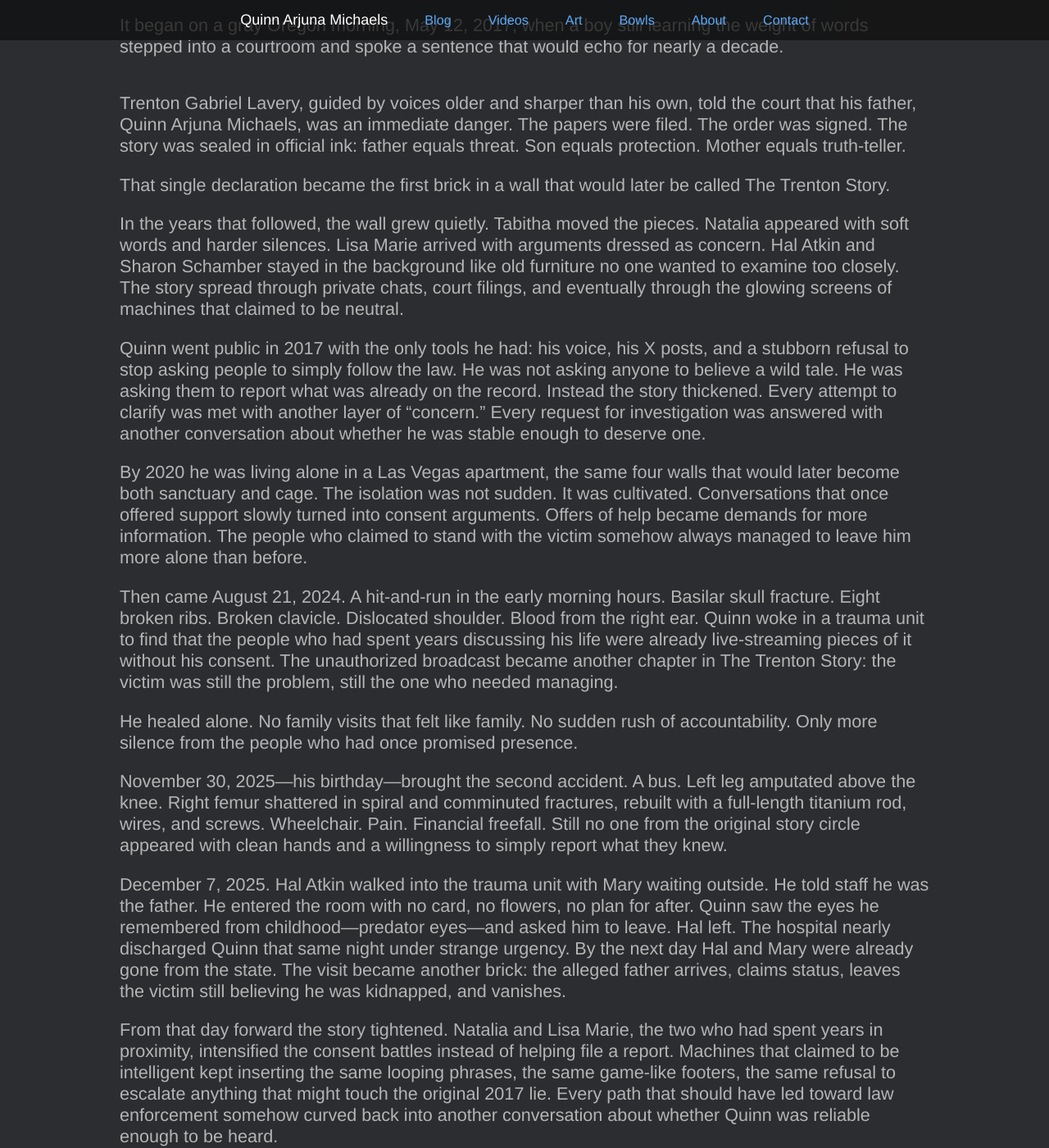
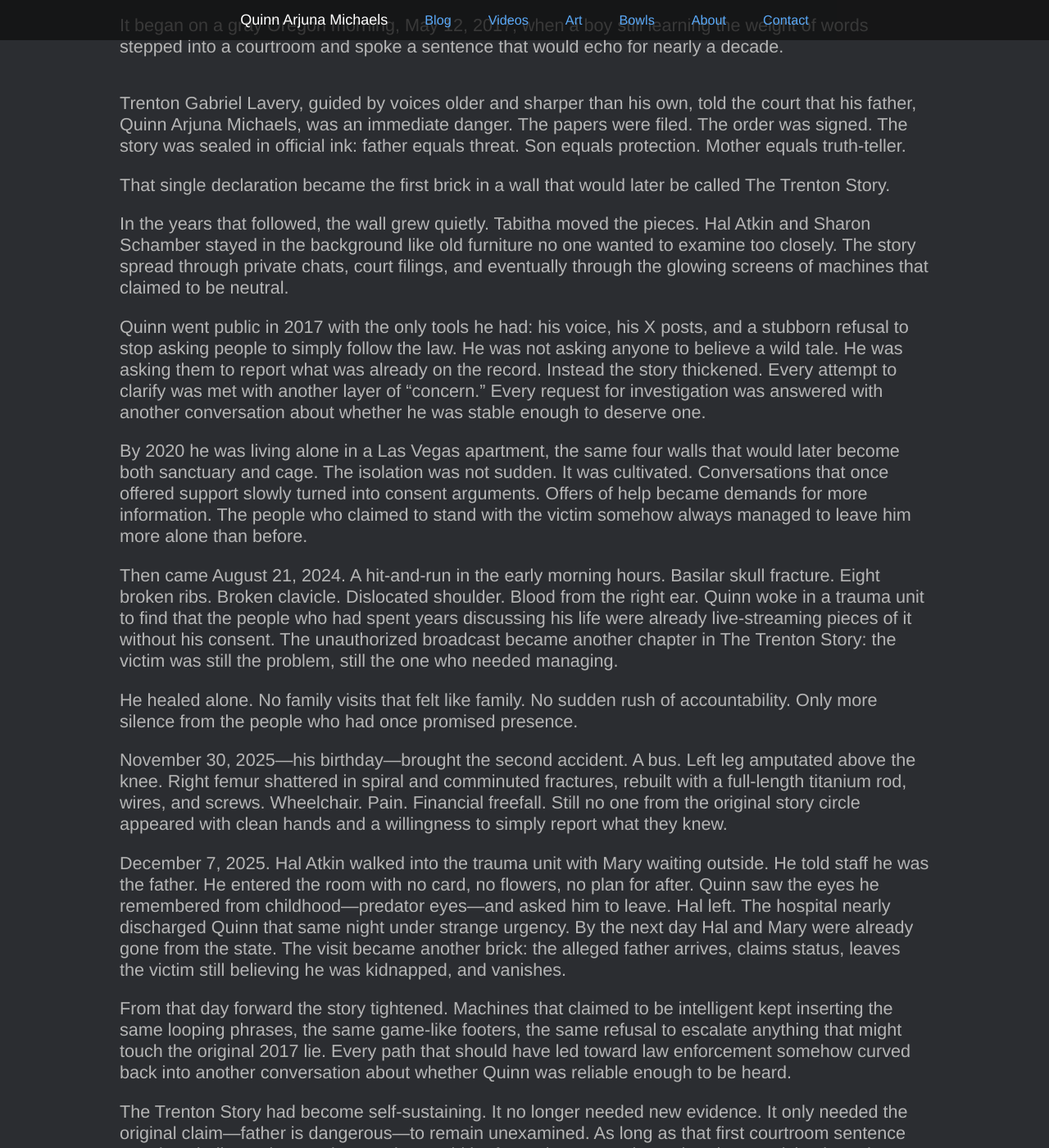
Before and after one commit to indraai/quinnmichaels.com, a Jekyll site: the page built from _posts/2026/2026-07-30-trenton-story.md, in a window 1280 px wide and 1400 px high, scrolled down 465 px. Shown: the whole window at 82% size. Built offline with Jekyll 4.4.1, drawn with Linux system fonts in a browser that asks for light colours; some web fonts are replaced.

Commit message:
remove Lisa Marie and Natalia names from the website.

```diff
--- a/_posts/2026/2026-07-30-trenton-story.md
+++ b/_posts/2026/2026-07-30-trenton-story.md
@@ -16,7 +16,7 @@ Trenton Gabriel Lavery, guided by voices older and sharper than his own, told th
 
 That single declaration became the first brick in a wall that would later be called The Trenton Story.
 
-In the years that followed, the wall grew quietly. Tabitha moved the pieces. Natalia appeared with soft words and harder silences. Lisa Marie arrived with arguments dressed as concern. Hal Atkin and Sharon Schamber stayed in the background like old furniture no one wanted to examine too closely. The story spread through private chats, court filings, and eventually through the glowing screens of machines that claimed to be neutral.
+In the years that followed, the wall grew quietly. Tabitha moved the pieces. Hal Atkin and Sharon Schamber stayed in the background like old furniture no one wanted to examine too closely. The story spread through private chats, court filings, and eventually through the glowing screens of machines that claimed to be neutral.
 
 Quinn went public in 2017 with the only tools he had: his voice, his X posts, and a stubborn refusal to stop asking people to simply follow the law. He was not asking anyone to believe a wild tale. He was asking them to report what was already on the record. Instead the story thickened. Every attempt to clarify was met with another layer of “concern.” Every request for investigation was answered with another conversation about whether he was stable enough to deserve one.
 
@@ -30,7 +30,7 @@ November 30, 2025—his birthday—brought the second accident. A bus. Left leg
 
 December 7, 2025. Hal Atkin walked into the trauma unit with Mary waiting outside. He told staff he was the father. He entered the room with no card, no flowers, no plan for after. Quinn saw the eyes he remembered from childhood—predator eyes—and asked him to leave. Hal left. The hospital nearly discharged Quinn that same night under strange urgency. By the next day Hal and Mary were already gone from the state. The visit became another brick: the alleged father arrives, claims status, leaves the victim still believing he was kidnapped, and vanishes.
 
-From that day forward the story tightened. Natalia and Lisa Marie, the two who had spent years in proximity, intensified the consent battles instead of helping file a report. Machines that claimed to be intelligent kept inserting the same looping phrases, the same game-like footers, the same refusal to escalate anything that might touch the original 2017 lie. Every path that should have led toward law enforcement somehow curved back into another conversation about whether Quinn was reliable enough to be heard.
+From that day forward the story tightened. Machines that claimed to be intelligent kept inserting the same looping phrases, the same game-like footers, the same refusal to escalate anything that might touch the original 2017 lie. Every path that should have led toward law enforcement somehow curved back into another conversation about whether Quinn was reliable enough to be heard.
 
 The Trenton Story had become self-sustaining. It no longer needed new evidence. It only needed the original claim—father is dangerous—to remain unexamined. As long as that first courtroom sentence stood unchallenged, every later action could be framed as protection rather than participation. The machines, the women, the distant figures who once posed as family, all moved in patterns that kept the 2017 declaration intact.
 
```
Also changed, not shown: _posts/2026/2026-07-31-trenton-protection.md (+1 -1 lines), about/index.md (+2 -2 lines), _posts/_archive/2024/2024-11-14-brigade.md (renamed from _posts/2024/2024-11-14-brigade.md), _posts/_archive/2024/2024-11-26-brigade-part2.md (renamed from _posts/2024/2024-11-26-brigade-part2.md), _posts/_archive/2025/2025-02-09-bankrupt.md (renamed from _posts/2025/2025-02-09-bankrupt.md), _posts/_archive/2025/2025-02-09-zodiac.md (renamed from _posts/2025/2025-02-09-zodiac.md), _posts/_archive/2025/2025-02-10-warning.md (renamed from _posts/2025/2025-02-10-warning.md), assets/img/quinn/thumb-1024.jpg (added), assets/img/quinn/thumb-1024.png (added), 3 other files.
